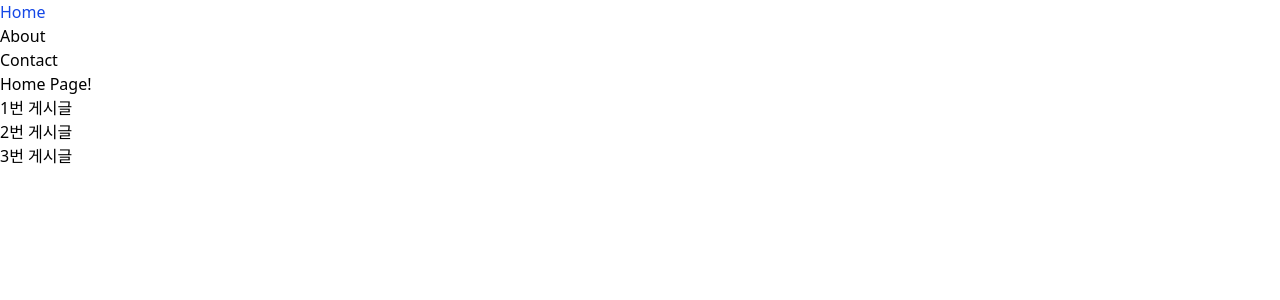
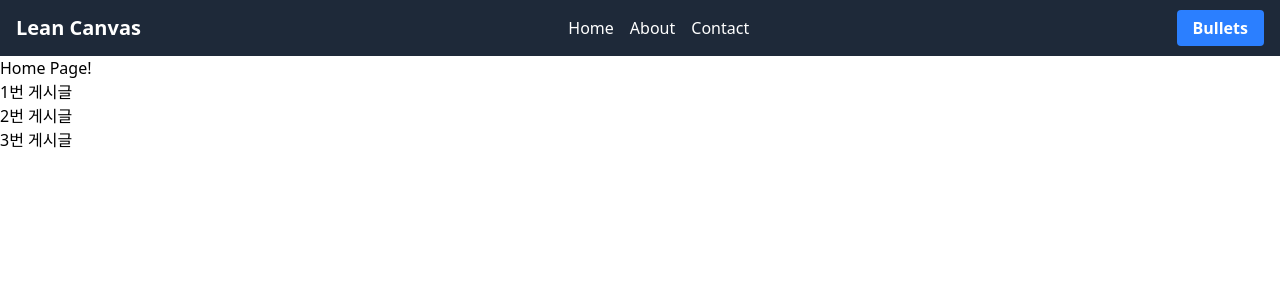
Before and after one commit to bullets-jyr/lean-canvas-react, a React (Vite) app: page / in a window 1280 px wide. Shown: the top 300 px of the page. Built offline with nearby package versions, Linux system fonts and the light colour scheme.

Commit message:
헤더 UI

```diff
--- a/package.json
+++ b/package.json
@@ -15,6 +15,7 @@
     "@tailwindcss/vite": "^4.1.18",
     "react": "^18.3.1",
     "react-dom": "^18.3.1",
+    "react-icons": "^5.5.0",
     "react-router-dom": "^7.13.0",
     "styled-components": "^6.1.12",
     "tailwindcss": "^4.1.18"
--- /dev/null
+++ b/src/components/Header.css
@@ -0,0 +1,4 @@
+.nav {
+    display: flex;
+    justify-content: space-between;
+}
--- a/src/components/Header.jsx
+++ b/src/components/Header.jsx
@@ -1,38 +1,70 @@
-import { useNavigate, Link, NavLink } from 'react-router-dom';
+// import './Header.css';
+import { Link, NavLink } from 'react-router-dom';
+import {
+    FaHome,
+    FaInfoCircle,
+    FaEnvelope,
+    FaBars,
+    FaTimes,
+} from 'react-icons/fa';
+import { useState } from 'react';
 
 function Header() {
-    const navigate = useNavigate();
+    const navItems = [
+        { id: 'home', label: 'Home', icon: <FaHome />, to: '/' },
+        { id: 'about', label: 'About', icon: <FaInfoCircle />, to: '/about' },
+        { id: 'contact', label: 'Contact', icon: <FaEnvelope />, to: '/contact' },
+    ];
+
+    const [isMenuOpen, setIsMenuOpen] = useState(false);
+    const toggleMenu = () => setIsMenuOpen(!isMenuOpen);
     return (
-        <header>
-            <ul>
-                {/* <li onClick={() => navigate('/')}>Home</li>
-        <li onClick={() => navigate('/about')}>About</li>
-        <li onClick={() => navigate('/contact')}>Contact</li> */}
-                <li>
-                    <NavLink
-                        to="/"
-                        className={({ isActive }) => (isActive ? 'text-blue-700' : '')}
+        <header className="sticky top-0 bg-gray-800 text-white px-4">
+            <div className="container mx-auto flex justify-between items-center h-14">
+                <div>
+                    <Link to="/" className="text-xl font-bold">
+                        Lean Canvas
+                    </Link>
+                </div>
+                <nav className="hidden md:flex space-x-4">
+                    {navItems.map(item => (
+                        <NavLink key={item.id} to={item.to} className="hover:text-gray-300">
+                            {item.label}
+                        </NavLink>
+                    ))}
+                </nav>
+                <button className="md:hidden" onClick={toggleMenu}>
+                    <FaBars />
+                </button>
+                <button className="hidden md:block bg-blue-500 hover:bg-blue-600 text-white font-bold py-1.5 px-4 rounded transition-colors duration-300 focus:outline-none focus:ring-2 focus:ring-blue-500 focus:ring-opacity-50">
+                    Bullets
+                </button>
+            </div>
+
+            {/* Mobile Menu */}
+            <aside
+                className={`
+        fixed top-0 left-0 w-64 h-full bg-gray-800 z-50
+        ${isMenuOpen ? 'translate-x-0' : '-translate-x-full'}
+        md:hidden transform transition-transform duration-300 ease-in-out`}
+            >
+                <div className="flex justify-end p-4">
+                    <button
+                        className="text-white focus:outline-none"
+                        aria-label="Close menu"
+                        onClick={toggleMenu}
                     >
-                        Home
-                    </NavLink>
-                </li>
-                <li>
-                    <NavLink
-                        to="/about"
-                        className={({ isActive }) => (isActive ? 'text-blue-700' : '')}
-                    >
-                        About
-                    </NavLink>
-                </li>
-                <li>
-                    <NavLink
-                        to="/contact"
-                        className={({ isActive }) => (isActive ? 'text-blue-700' : '')}
-                    >
-                        Contact
-                    </NavLink>
-                </li>
-            </ul>
+                        <FaTimes className="h-6 w-6" />
+                    </button>
+                </div>
+                <nav className="flex flex-col space-y-4 p-4">
+                    {navItems.map(item => (
+                        <NavLink key={item.id} to={item.to} className="hover:text-gray-300">
+                            {item.label}
+                        </NavLink>
+                    ))}
+                </nav>
+            </aside>
         </header>
     );
 }
```
Also changed, not shown: 1 other file (tests, documents, lock files or other folders).
